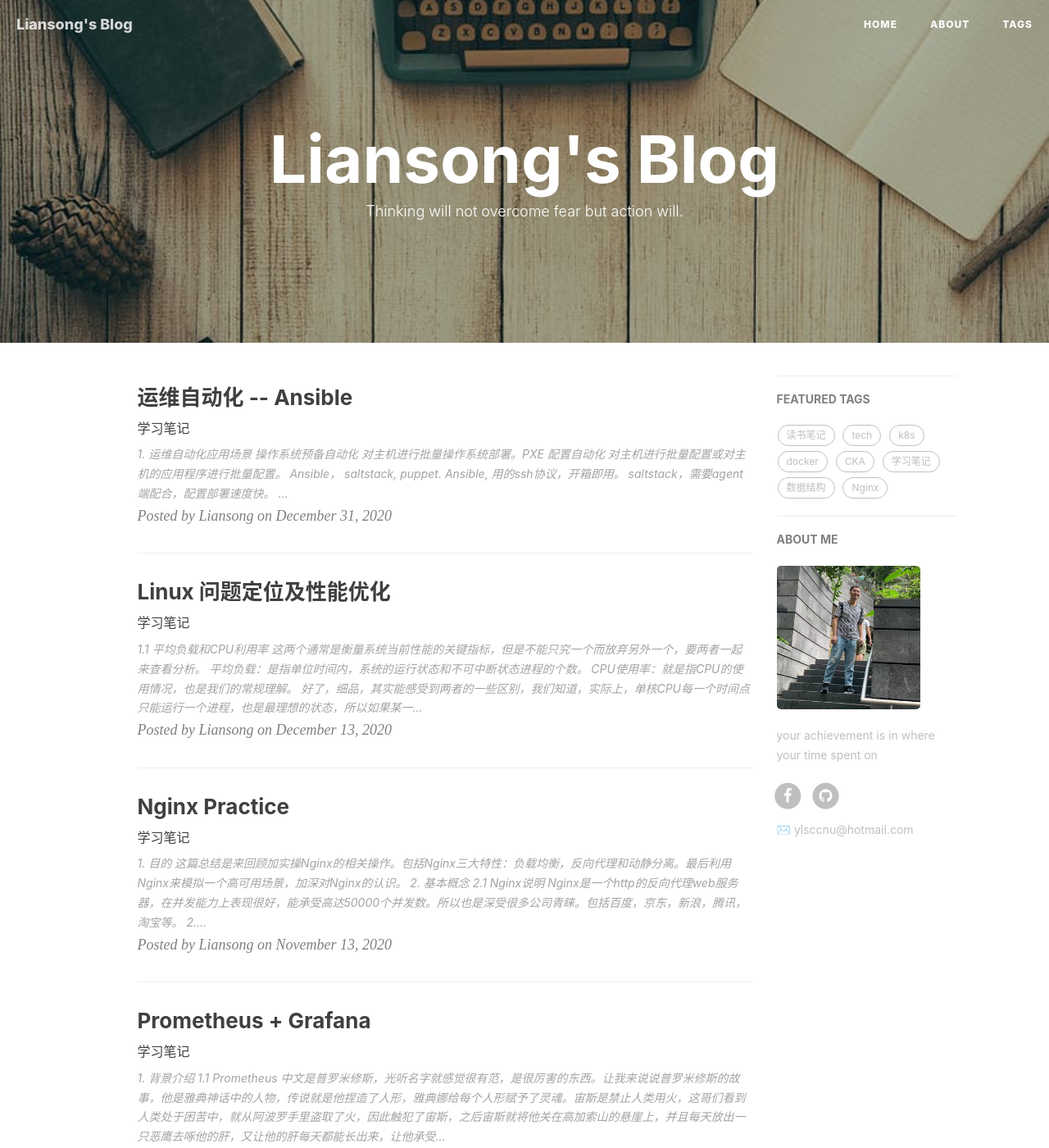
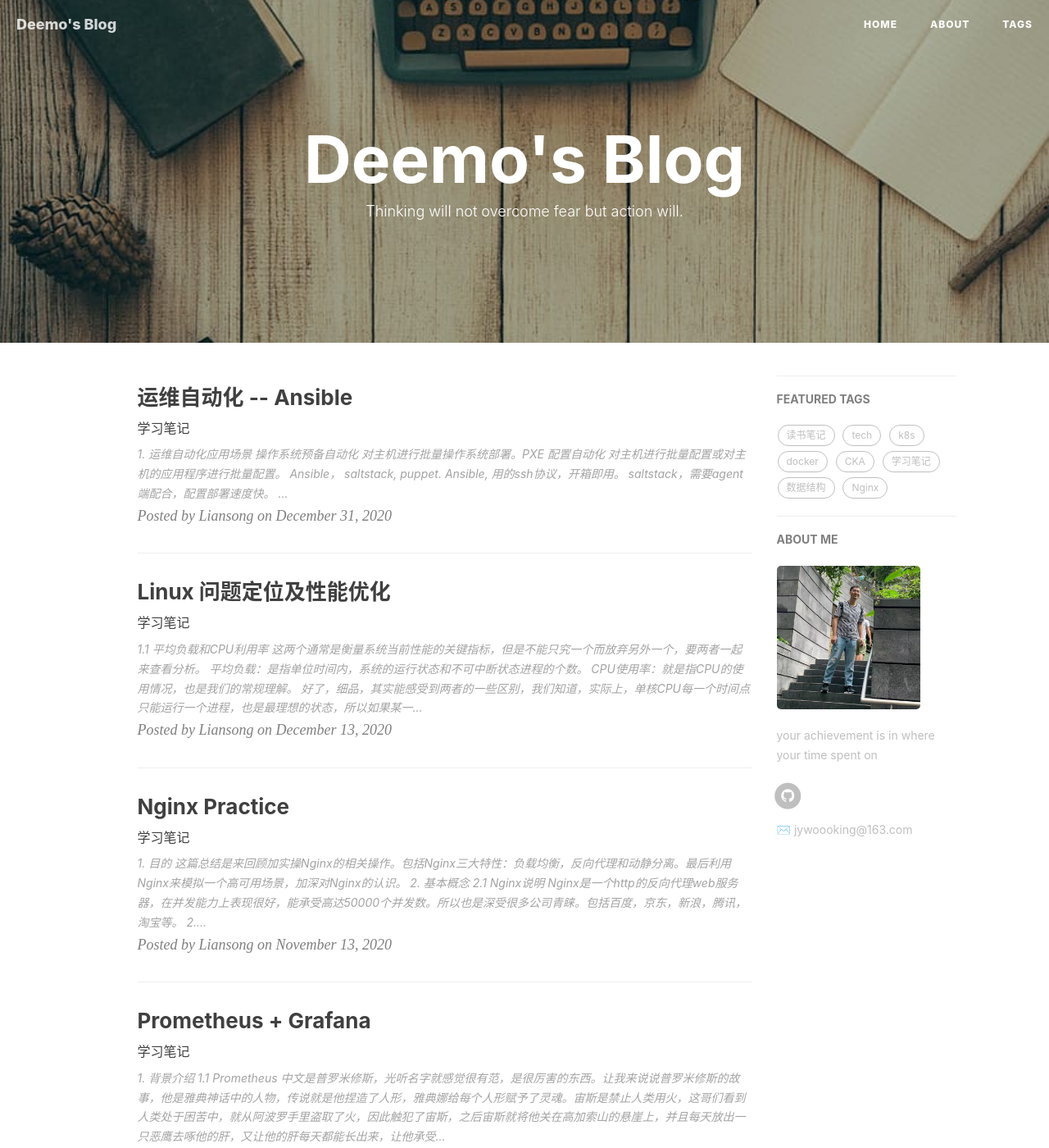
Before and after one commit to deemojiang/deemojiang.github.io, a Jekyll site: the page built from index.html, in a window 1280 px wide and 1400 px high. Shown: the whole window at 82% size. Built offline with Jekyll 4.4.1, drawn with Linux system fonts in a browser that asks for light colours; nearby versions of some CDN libraries; the list of posts is cut into pages by our own code; comment, search, counter and statistics services are not loaded; some of the changed text lies outside the part shown.

Commit message:
Update _config.yml
update

```diff
--- a/_config.yml
+++ b/_config.yml
@@ -1,13 +1,13 @@
 # Site settings
-title: Liansong's Blog
-SEOTitle: Liansong's Blog
+title: Deemo's Blog
+SEOTitle: Deemo's Blog
 header-img: img/post-bg-desk.jpg
-email: ylsccnu@hotmail.com
+email: jywoooking@163.com
 description: "stay hungry, stay foolish"
-keyword: "Liansong, C++, Android, NDK, DevOps, Docker, K8S, Embeded， Developer"
-url: "http://yeliansong.github.io"          # your host, for absolute URL
+keyword: "DeemoJiang, Android, Uniapp,  Developer"
+url: "http://deemojiang.github.io"          # your host, for absolute URL
 baseurl: ""      # for example, '/blog' if your blog hosted on 'host/blog'
-github_repo: "https://github.com/yeliansong/yeliansong.github.io.git" # you code repository
+github_repo: "https://github.com/deemojiang/deemojiang.github.io.git" # you code repository
 
 # Sidebar settings
 sidebar: true                           # whether or not using Sidebar.
@@ -20,11 +20,11 @@ sidebar-avatar: /img/icon.jpeg          # use absolute URL, seeing it's used in
 RSS: false
 # weibo_username:     qiubaiying
 #zhihu_username:     qiubaiying
-github_username:    yeliansong
-facebook_username:  Liansong Ye
+github_username:    deemojiang
+#facebook_username:  Liansong Ye
 #jianshu_username:   e71990ada2fd
 #twitter_username:   qiubaiying
-linkedin_username:   liansong-ye-90b0b4165
+#linkedin_username:   liansong-ye-90b0b4165
 
 
 
```
